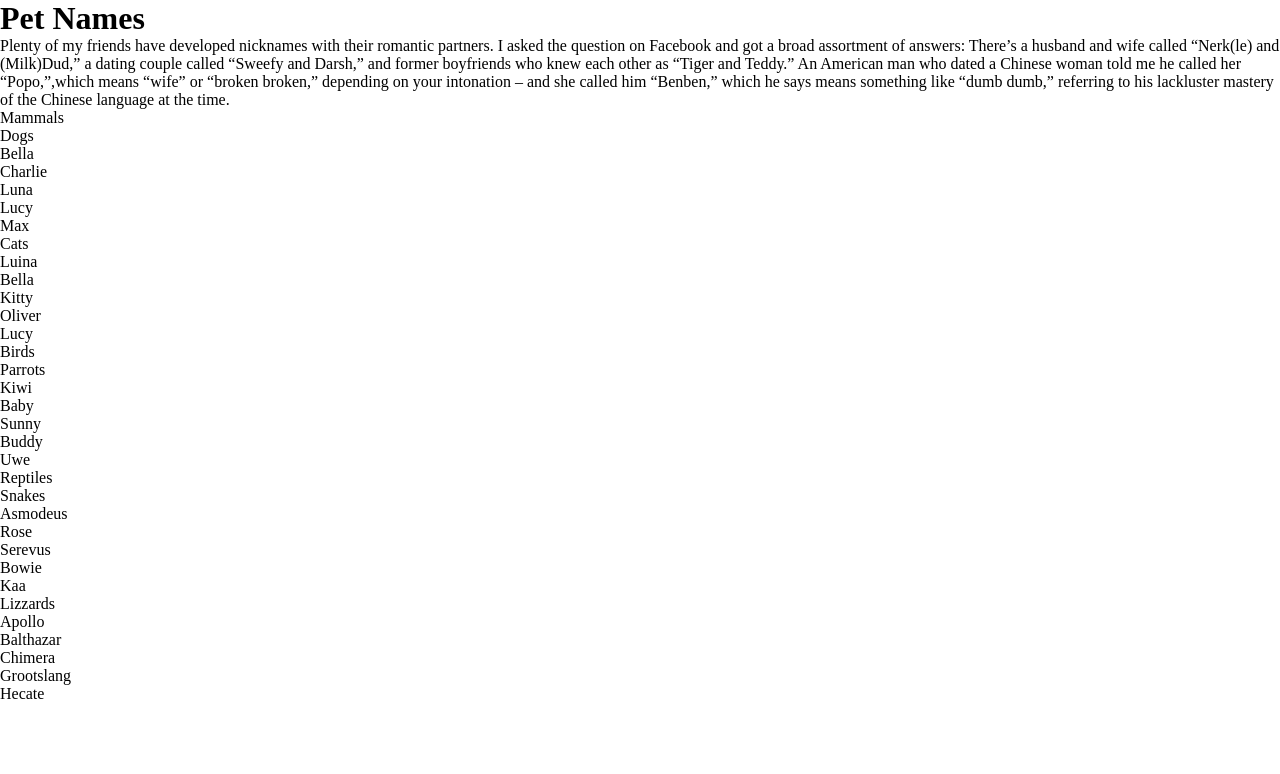
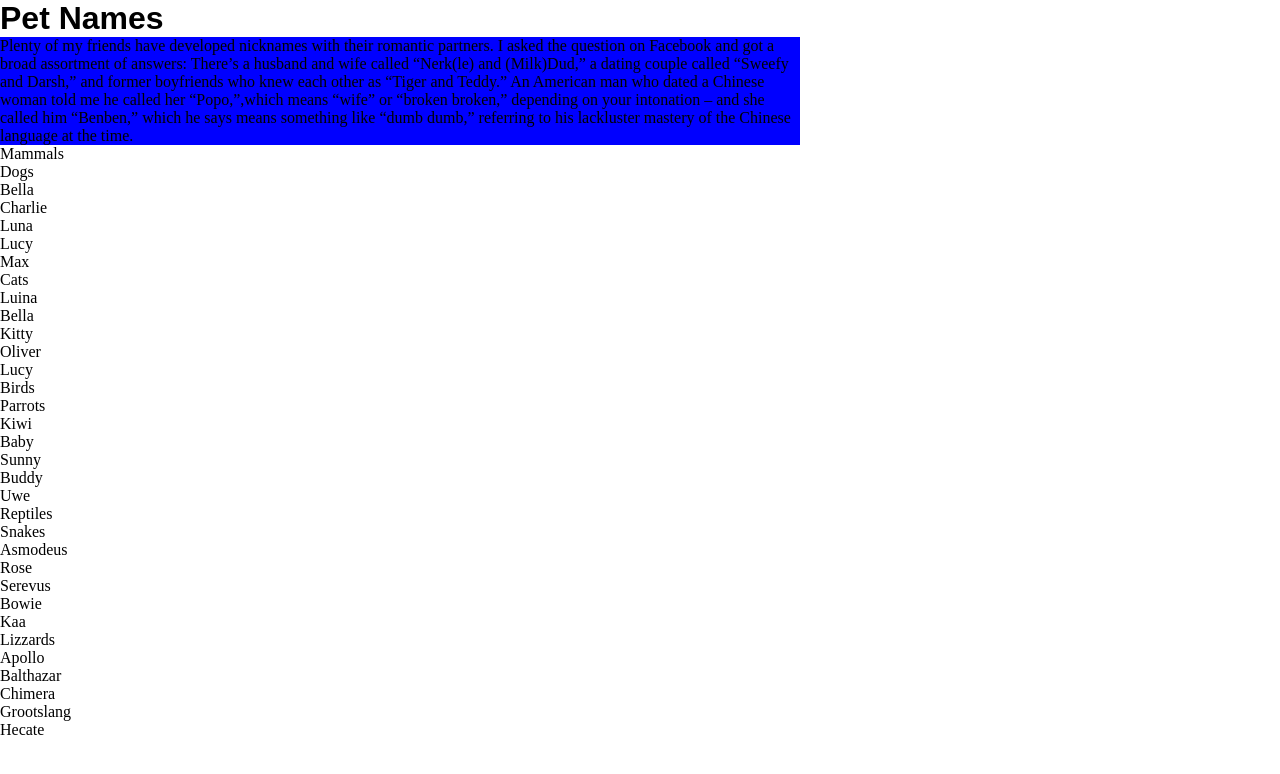
Before and after one commit to aschneiderbuch/06_Lev2_1_css-einfu-hrung_units, a plain HTML site: page index.html in a window 1280 px wide. Drawn offline with Linux system fonts and the light colour scheme.

Commit message:
H1UndText

```diff
--- a/assets/css/style.css
+++ b/assets/css/style.css
@@ -2,4 +2,15 @@
     margin: 0;
     padding: 0;
     box-sizing: border-box;
+
 }
+
+h1 {
+    font-family: Arial, Helvetica, sans-serif;
+}
+
+.h1Textblock{
+    background-color: blue;
+    text-align: left;
+    margin-right: 30rem   ;
+}
--- a/index.html
+++ b/index.html
@@ -16,7 +16,7 @@
 
     <main>
         <h1>Pet Names</h1>
-        <p>
+        <p class="h1Textblock">
             Plenty of my friends have developed nicknames with their romantic
             partners. I asked the question on Facebook and got a broad assortment of
             answers: There’s a husband and wife called “Nerk(le) and (Milk)Dud,” a
```
